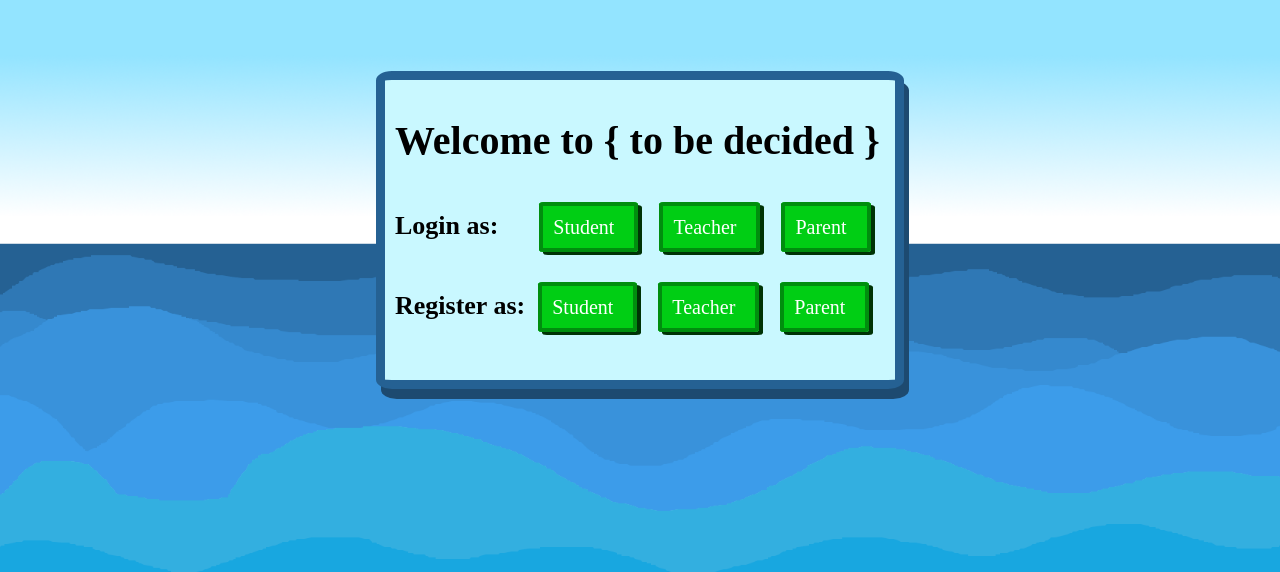
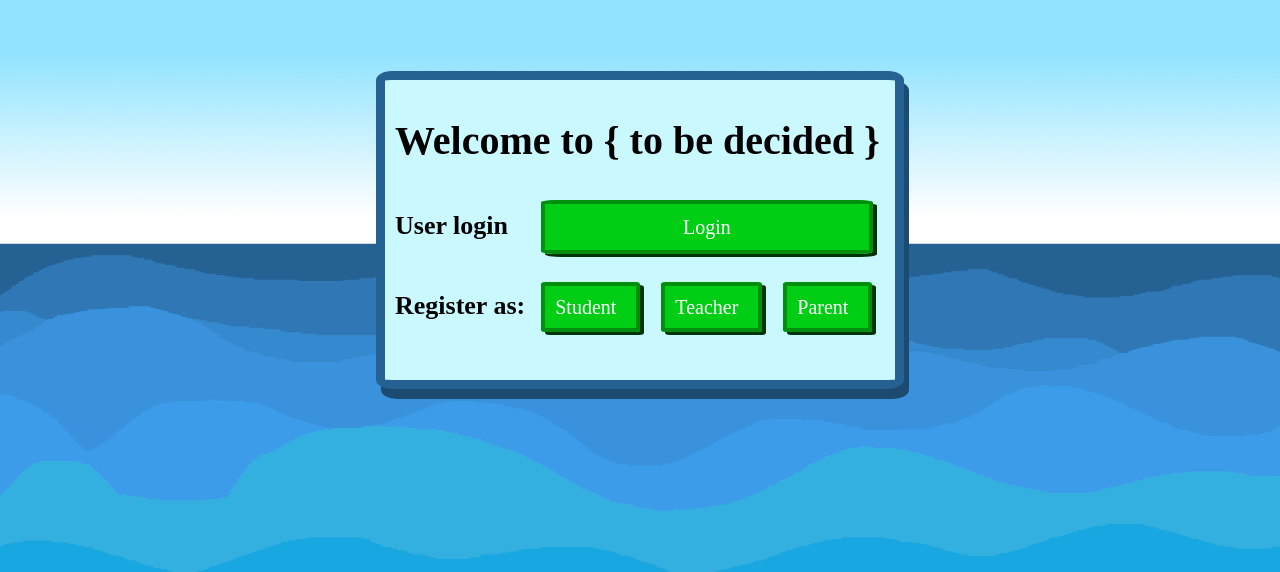
Before and after one commit to SophKirkup/Team_17, a Flask app: page / in a window 1280 px wide. Shown: the part 170-742 px from the top of the page. Run offline with Flask 2, Linux system fonts and the light colour scheme.

Commit message:
Changed the navigation bar and home menu for login

```diff
--- a/static/style.css
+++ b/static/style.css
@@ -229,6 +229,7 @@ button:hover {
 
 .homeOffer {
     font-size: 26px;
+    padding-right: 3px;
 }
 
 .button3 {
@@ -267,3 +268,19 @@ button:hover {
 .allignRight{
     text-align: right;
 }
+
+.button4 {
+    padding: 12px 138px;
+    background-color: rgba(0,206,20,255);
+    color: white;
+    margin-left: 0;
+    cursor: pointer;
+    border: 4px solid rgba(0,142,14,255);
+    box-shadow: 4px 3px rgba(0,51,5,255);
+    border-radius: 5%;
+    text-decoration: none;
+}
+
+.button4:hover {
+    background-color: rgb(4,194,20);
+}
--- a/templates/base.html
+++ b/templates/base.html
@@ -27,12 +27,9 @@
     </div>
 
     <div class="dropdown">
-        <button class="loginSize">Login</button>
-        <div class="dropdown-content">
-            <a href="{{ url_for('students.studentLogin') }}">Student login</a>
-            <a href="{{ url_for('students.teacherLogin') }}">Teacher login</a>
-            <a href="{{ url_for('students.parentLogin') }}">Parent login</a>
-        </div>
+        <form action="{{ url_for('students.studentLogin') }}">
+            <button class="loginSize" type="submit" >Login</button>
+        </form>
     </div>
 
     <div class="dropdown">
--- a/templates/index.html
+++ b/templates/index.html
@@ -8,10 +8,8 @@
         </h1>
 
         <div class="welcomeLoginHeight">
-            <b class="homeOffer buttonAllign">Login as:</b>
-            <a class="button3" href="{{ url_for('students.studentLogin') }}">Student</a>
-            <a class="button3" href="{{ url_for('students.teacherLogin') }}">Teacher</a>
-            <a class="button3" href="{{ url_for('students.parentLogin') }}">Parent</a>
+            <b class="homeOffer buttonAllign">User login</b>
+            <a class="button4" href="{{ url_for('students.studentLogin') }}">Login</a>
         </div>
 
         <div class="welcomeRegisterHeight">
```
